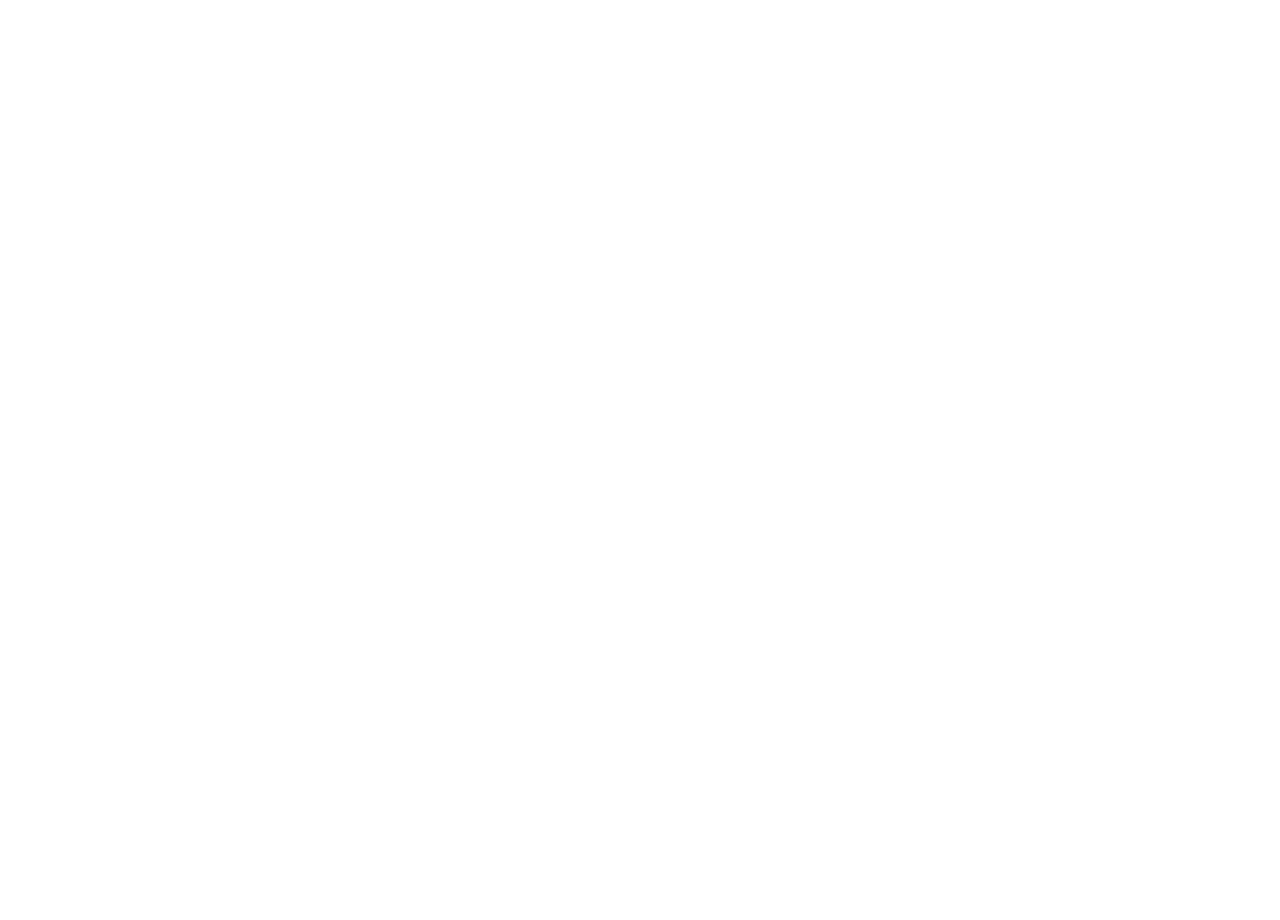
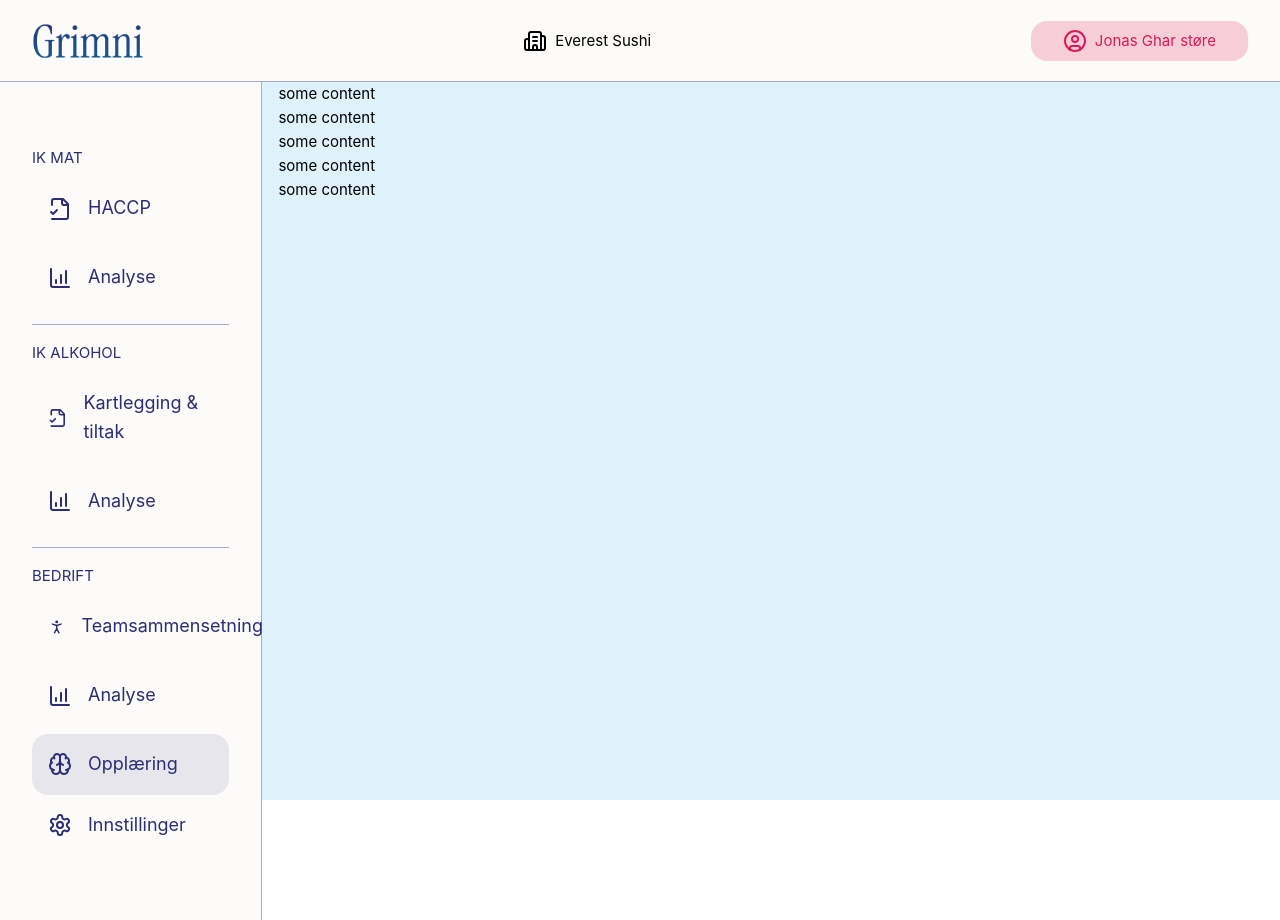
Before and after one commit to MatejaV2005/IDATT2105_Fullstack_Project, a Vue app in the folder frontend/: page /desktop/bedrift-opplaering in a window 1280 px wide. Before the commit this address had no page. Before the commit the page ends 800 px from the top, so only its background shows below. Built offline with nearby package versions, Linux system fonts and the light colour scheme; the HTML template or start-up script is replaced by a standard one.

Commit message:
sidebar pass in active page

```diff
--- a/frontend/src/components/desktop/sidebar/SidebarPageContainer.vue
+++ b/frontend/src/components/desktop/sidebar/SidebarPageContainer.vue
@@ -1,7 +1,10 @@
 <script setup lang="ts">
-import SidebarMenuOption from './SidebarMenuOption.vue';
-import { FileCheck2, ChartColumnIncreasing, PersonStanding, Brain, Settings } from '@lucide/vue';
+import SidebarMenuOption from './SidebarMenuOption.vue'
+import { FileCheck2, ChartColumnIncreasing, PersonStanding, Brain, Settings } from '@lucide/vue'
 
+defineProps<{
+  activePage?: string
+}>()
 </script>
 
 <template>
@@ -9,61 +12,55 @@
     <div class="sidebar">
       <div>
         <div>
-          <span class="accent-title">
-            IK MAT
-          </span>
+          <span class="accent-title"> IK MAT </span>
           <SidebarMenuOption
             to="/desktop/haccp"
             name="HACCP"
-          :isSelected="true"
+            :isSelected="activePage === '/desktop/haccp'"
             :icon="FileCheck2"
           />
           <SidebarMenuOption
             to="/desktop/ik-mat-analyse"
             name="Analyse"
-          :isSelected="false"
+            :isSelected="activePage === '/desktop/ik-mat-analyse'"
             :icon="ChartColumnIncreasing"
           />
         </div>
         <hr class="no-margin" />
         <div>
-          <span class="accent-title">
-            IK ALKOHOL
-          </span>
+          <span class="accent-title"> IK ALKOHOL </span>
           <SidebarMenuOption
             to="/desktop/ik-alkohol-kartlegging-og-tiltak"
             name="Kartlegging & tiltak"
-          :isSelected="false"
+            :isSelected="activePage === '/desktop/ik-alkohol-kartlegging-og-tiltak'"
             :icon="FileCheck2"
           />
           <SidebarMenuOption
             to="/desktop/ik-alkohol-analyse"
             name="Analyse"
-          :isSelected="false"
+            :isSelected="activePage === '/desktop/ik-alkohol-analyse'"
             :icon="ChartColumnIncreasing"
           />
         </div>
         <hr class="no-margin" />
         <div>
-          <span class="accent-title">
-            BEDRIFT
-          </span>
+          <span class="accent-title"> BEDRIFT </span>
           <SidebarMenuOption
             to="/desktop/bedrift-teamsammensetning"
             name="Teamsammensetning"
-          :isSelected="false"
+            :isSelected="activePage === '/desktop/bedrift-teamsammensetning'"
             :icon="PersonStanding"
           />
           <SidebarMenuOption
             to="/desktop/bedrift-analyse"
             name="Analyse"
-          :isSelected="false"
+            :isSelected="activePage === '/desktop/bedrift-analyse'"
             :icon="ChartColumnIncreasing"
           />
           <SidebarMenuOption
             to="/desktop/bedrift-opplaering"
             name="Opplæring"
-          :isSelected="false"
+            :isSelected="activePage === '/desktop/bedrift-opplaering'"
             :icon="Brain"
           />
         </div>
@@ -71,7 +68,7 @@
       <SidebarMenuOption
         to="/desktop/bedrift-innstillinger"
         name="Innstillinger"
-      :isSelected="false"
+        :isSelected="activePage === '/desktop/bedrift-innstillinger'"
         :icon="Settings"
       />
     </div>
@@ -105,7 +102,7 @@
     > div {
       display: flex;
       flex-direction: column;
-      gap: .5rem;
+      gap: 0.5rem;
     }
     > hr {
       border-width: 0px;
@@ -134,28 +131,27 @@
 @media (min-width: 576px) and (max-width: 768px) {
   /* Styles for devices between 576px and 768px */
   .sidebar {
-    padding-left: .5rem;
-    padding-right: .5rem;
+    padding-left: 0.5rem;
+    padding-right: 0.5rem;
     > div {
-      gap: .5rem;
+      gap: 0.5rem;
     }
   }
 }
 @media (min-width: 0px) and (max-width: 576px) {
   /* Styles for devices between 0px and 576px */
   .sidebar {
-    padding-left: .25rem;
-    padding-right: .25rem;
+    padding-left: 0.25rem;
+    padding-right: 0.25rem;
     font-size: small;
     .accent-title {
-      font-weight:600;
+      font-weight: 600;
     }
     > div {
-      gap: .25rem;
+      gap: 0.25rem;
     }
   }
 }
-
 
 .main-view {
   grid-column: span 9;
--- a/frontend/src/views/desktop/HaccpView.vue
+++ b/frontend/src/views/desktop/HaccpView.vue
@@ -1,14 +1,13 @@
 <script setup lang="ts">
-import SidebarPageContainer from '@/components/desktop/sidebar/SidebarPageContainer.vue';
+import SidebarPageContainer from '@/components/desktop/sidebar/SidebarPageContainer.vue'
 import { ref } from 'vue'
 import { useRouter } from 'vue-router'
 
 const router = useRouter()
-
 </script>
 
 <template>
-    <SidebarPageContainer>
+  <SidebarPageContainer activePage="/desktop/haccp">
     <div>some content</div>
     <div>some content</div>
     <div>some content</div>
--- /dev/null
+++ b/frontend/src/views/desktop/LearningView.vue
@@ -0,0 +1,18 @@
+<script setup lang="ts">
+import SidebarPageContainer from '@/components/desktop/sidebar/SidebarPageContainer.vue'
+import { ref } from 'vue'
+import { useRouter } from 'vue-router'
+
+const router = useRouter()
+</script>
+
+<template>
+  <SidebarPageContainer activePage="/desktop/bedrift-opplaering">
+    <div>some content</div>
+    <div>some content</div>
+    <div>some content</div>
+    <div>some content</div>
+    <div>some content</div>
+  </SidebarPageContainer>
+</template>
+<style scoped></style>
```
Also changed, not shown: frontend/src/router/index.ts (+6 -1 lines). Lines whose indentation alone changed are shown as unchanged.
